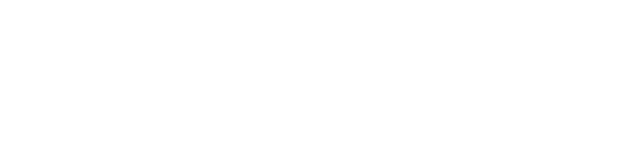
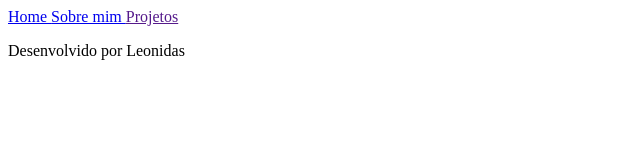
Before and after one commit to OliveiraLeonidas/Leonidas-portifolio, a plain HTML site: page projects.html in a window 1280 px wide. Shown: the whole page, without its empty margins (0-640 px from the left). Drawn offline with Linux system fonts and the light colour scheme.

Commit message:
add-projects

```diff
--- a/projects.html
+++ b/projects.html
@@ -0,0 +1,40 @@
+<!DOCTYPE html>
+<html lang="pt-br">
+<head>
+    <meta charset="UTF-8">
+    <meta http-equiv="X-UA-Compatible" content="IE=edge">
+    <meta name="viewport" content="width=device-width, initial-scale=1.0">
+    <title>Portifólio</title>
+</head>
+<body>
+
+    <header class="cabecalho">
+        <!-- <a href="./index.html">
+            <img src="./assets/logo.png" alt="" srcset="" class="cabecalho__logo">
+        </a> -->
+        <nav class="cabecalho__menu">
+            <!-- <a href="" class="cabecalho__menu__link" id="cabecalho__menu__logo">
+                <p class="cabecalho__menu__logo__p">
+                    Leo <br>
+                    <strong>
+                        NewDev
+                    </strong>
+                </p> -->
+            </a>
+            <a href="./index.html" class="cabecalho__menu__link">
+                Home
+            </a>
+            <a href="./about.html" class="cabecalho__menu__link">
+                Sobre mim
+            </a>
+            <a href="" target="_blank" class="cabecalho__menu__link">
+                Projetos
+            </a>
+        </nav>
+    </header>
+
+    <footer class="rodape">
+        <p>Desenvolvido por Leonidas</p>
+    </footer>
+</body>
+</html>
```
Also changed, not shown: about.html (+3 -0 lines).
